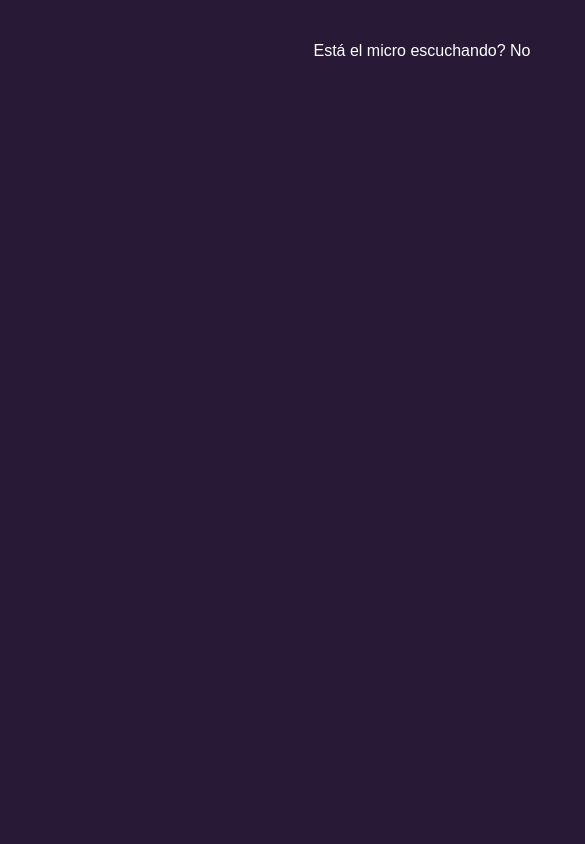
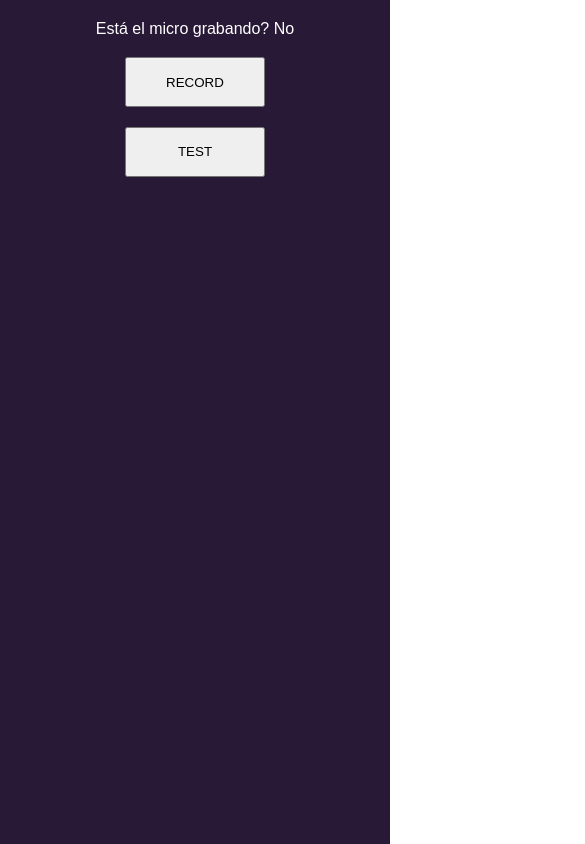
Before and after one commit to Alvaro-c/voiceGPT, a Vue app: page / in a window 390 px wide. Shown: the top 844 px of the page, 585 px wide, since content can reach past the window. Built offline with nearby package versions, Linux system fonts and the light colour scheme.

Commit message:
Speech recogn working on mobile (Chrome)

```diff
--- a/package.json
+++ b/package.json
@@ -33,6 +33,7 @@
     "prettier": "^2.8.4",
     "typescript": "~4.8.4",
     "vite": "^4.1.4",
+    "vite-plugin-mkcert": "^1.14.0",
     "vue-tsc": "^1.2.0"
   }
 }
--- a/src/App.vue
+++ b/src/App.vue
@@ -1,15 +1,18 @@
 <template>
-  <div class="app main" @click="toggleMic">
-    <div class="mic-status">Está el micro escuchando? {{ isRecording ? 'Si' : 'No' }}</div>
+  <div class="app main">
+    <div class="mic-status">Está el micro grabando? {{ isRecording ? 'Si' : 'No' }}</div>
+    <button class="center m-top-5 record-button" @click="toggleMic">RECORD</button>
+    <button class="center m-top-5 record-button" @click="test">TEST</button>
+
     <div>
-      <div class="transcript">{{ transcript }}</div>
+      <div v-if="!isRecording" class="transcript">{{ speechResult }}</div>
     </div>
   </div>
 </template>
 
 <script setup lang="ts">
 import { ref, onMounted } from 'vue'
-const transcript = ref<String>('')
+const speechResult = ref<String>('')
 const isRecording = ref<Boolean>(false)
 const backgoundColor = ref<String>('#281936')
 
@@ -31,38 +34,21 @@ const toggleMic = () => {
 }
 
 sr.onstart = () => {
-  console.log('Grabando')
   isRecording.value = true
   backgoundColor.value = '#0f451f'
 }
 
 sr.onend = () => {
-  console.log('SR Stopped')
   isRecording.value = false
   backgoundColor.value = '#281936'
 }
 
 sr.onresult = (event) => {
-  console.log(event.results)
-
-  for (let i = 0; i < event.results.length; i++) {
-    const result = event.results[i]
-    if (result.isFinal) checkQuestion(result)
-  }
-
-  const t = Array.from(event.results)
-    .map((result) => result[0])
-    .map((result) => result.transcript)
-    .join('')
-
-  transcript.value = t
+  speechResult.value = event.results[event.results.length - 1][0].transcript
 }
 
-const checkQuestion = (result) => {
-  const t = result[0].transcript
-  if (t.includes('final del audio')) {
-    sr.stop()
-  }
+const test = () => {
+  console.log('test')
 }
 </script>
 
@@ -76,8 +62,25 @@ const checkQuestion = (result) => {
 
 .main {
   min-height: 100vh;
-  min-width: 100vh;
   background-color: v-bind(backgoundColor);
+}
+
+.center {
+  display: flex;
+  justify-content: center;
+  margin: auto;
+}
+
+.m-top-5 {
+  margin-top: 5%;
+}
+
+.record-button {
+  width: 140px;
+  height: 50px;
+  display: flex;
+  justify-content: center;
+  align-items: center;
 }
 
 .mic-status {
--- a/vite.config.ts
+++ b/vite.config.ts
@@ -2,13 +2,15 @@ import { fileURLToPath, URL } from 'node:url'
 
 import { defineConfig } from 'vite'
 import vue from '@vitejs/plugin-vue'
+import mkcert from 'vite-plugin-mkcert'
 
 // https://vitejs.dev/config/
 export default defineConfig({
-  plugins: [vue()],
+  plugins: [vue(), mkcert()],
   resolve: {
     alias: {
       '@': fileURLToPath(new URL('./src', import.meta.url))
     }
-  }
+  },
+  server: { https: true }
 })
```
Also changed, not shown: 1 other file (tests, documents, lock files or other folders).
